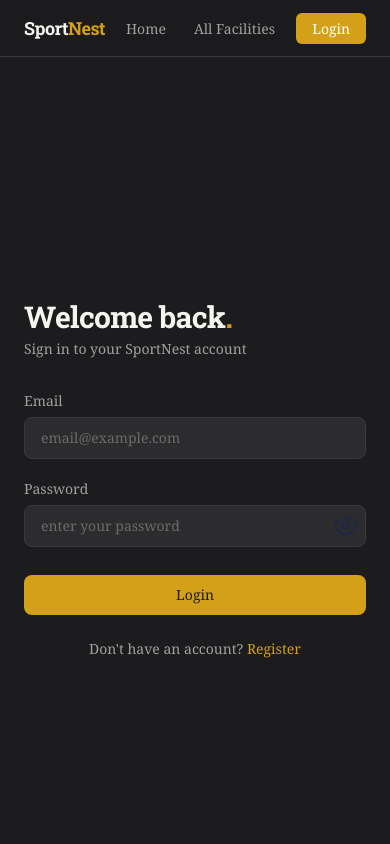
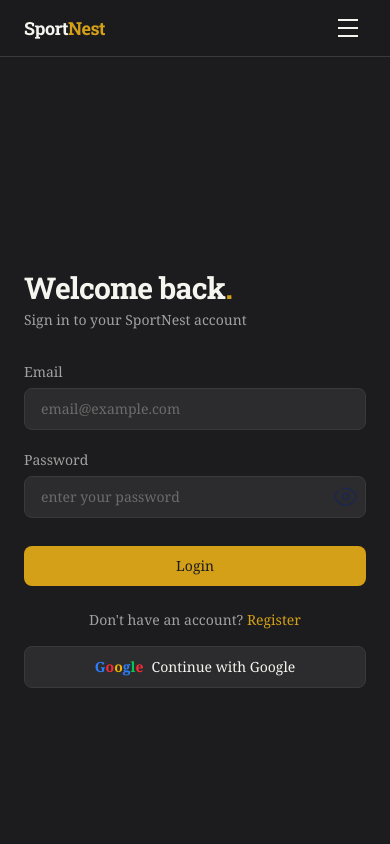
Before and after one commit to abellicose/assignment-09, a Next.js app in the folder frontend/: page /login in a window 390 px wide. Shown: the top 844 px of the page. Built offline with nearby package versions, Linux system fonts and the light colour scheme; no server answers.

Commit message:
Final touches

```diff
--- a/frontend/src/app/login/page.jsx
+++ b/frontend/src/app/login/page.jsx
@@ -2,6 +2,7 @@
 import { useState } from "react";
 import Image from "next/image";
 import { useRouter } from "next/navigation";
+import LoginWithGoogle from "@/comps/LoginWithGoogle";
 
 export default function Login() {
     const [loggingIn, setLoggingIn] = useState(false);
@@ -95,6 +96,7 @@
                 <p className="mt-6 text-center text-sm text-ink-muted">
                     Don't have an account?{" "}
                     <a href="/register" className="text-brand hover:text-brand-light transition-colors">Register</a>
+                    <LoginWithGoogle />
                 </p>
                 {error && (
                     <div className="mt-4 mb-6 rounded-lg border border-red-800 bg-red-950 px-4 py-3">
--- a/frontend/src/app/profile/Sidebar.js
+++ b/frontend/src/app/profile/Sidebar.js
@@ -10,15 +10,15 @@
         { href: "/profile/myfacilities", label: "My Facilities" },
     ];
     return (
-        <nav className="w-48 flex-shrink-0">
-            <ul className="flex flex-col gap-1 list-none p-0 m-0">
+        <nav className="w-full md:w-48 flex-shrink-0">
+            <ul className="flex flex-row md:flex-col gap-1 list-none p-0 m-0 overflow-x-auto">
                 {links.map(({ href, label }) => (
                     <li key={href}>
                         <Link
                             href={href}
                             className={`block rounded-lg px-4 py-2.5 text-sm transition-colors ${
                                 path === href
-                                    ? "bg-surface-muted text-ink font-medium border-l-2 border-brand"
+                                    ? "bg-surface-muted text-ink font-medium border-b-2 border-brand"
                                     : "text-ink-muted hover:text-ink hover:bg-surface-muted"
                             }`}
                         >
--- a/frontend/src/app/profile/layout.js
+++ b/frontend/src/app/profile/layout.js
@@ -3,7 +3,7 @@
 export default function Layout({ children }) {
     return (
         <main className="min-h-screen px-6 py-12">
-            <div className="mx-auto max-w-4xl flex gap-8">
+            <div className="mx-auto max-w-4xl flex flex-col md:flex-row gap-8">
                 <Sidebar />
                 <div className="flex-1 min-w-0">{children}</div>
             </div>
--- a/frontend/src/app/register/page.jsx
+++ b/frontend/src/app/register/page.jsx
@@ -3,6 +3,7 @@
 import { z } from "zod";
 import { useRouter } from "next/navigation";
 import Image from "next/image";
+import LoginWithGoogle from "@/comps/LoginWithGoogle";
 
 const schema = z.object({
     name: z.string().min(1, "Please enter your name"),
@@ -137,6 +138,7 @@
                 <p className="mt-6 text-center text-sm text-ink-muted">
                     Already have an account?{" "}
                     <a href="/login" className="text-brand hover:text-brand-light transition-colors">Login</a>
+                    <LoginWithGoogle />
                 </p>
 
             </div>
--- /dev/null
+++ b/frontend/src/comps/LoginWithGoogle.js
@@ -0,0 +1,17 @@
+export default function LoginWithGoogle() {
+    return (
+        <a
+            href={process.env.NEXT_PUBLIC_API_URL + "/auth/google"}
+            className="flex items-center justify-center gap-2 w-full rounded-lg border border-surface-subtle bg-surface-muted px-4 py-2.5 text-sm font-medium hover:bg-surface-subtle transition-colors mt-4">
+            <span className="font-bold">
+                <span className="text-blue-500">G</span>
+                <span className="text-red-500">o</span>
+                <span className="text-yellow-500">o</span>
+                <span className="text-blue-500">g</span>
+                <span className="text-green-500">l</span>
+                <span className="text-red-500">e</span>
+            </span>
+            <span className="text-ink">Continue with Google</span>
+        </a>
+    );
+}
--- a/frontend/src/comps/NavbarClient.jsx
+++ b/frontend/src/comps/NavbarClient.jsx
@@ -5,6 +5,7 @@
 
 export default function NavbarClient({ loggedIn, name, profileUrl }) {
     const [isLoggingOut, setLoggingOut] = useState(false);
+    const [menuOpen, setMenuOpen] = useState(false);
     const router = useRouter();
 
     async function handleLogout() {
@@ -27,7 +28,7 @@
                     <Link href="/">Sport<span className="text-brand">Nest</span></Link>
                 </h2>
 
-                <nav>
+                <nav className="hidden md:block">
                     <ul className="flex items-center gap-1 list-none m-0 p-0">
                         <li><Link href="/" className="rounded-md px-3 py-1.5 text-sm text-ink-muted hover:bg-surface-muted hover:text-ink transition-colors">Home</Link></li>
                         <li><Link href="/facilities" className="rounded-md px-3 py-1.5 text-sm text-ink-muted hover:bg-surface-muted hover:text-ink transition-colors">All Facilities</Link></li>
@@ -41,7 +42,8 @@
                     </ul>
                 </nav>
 
-                <div>
+                <div className="flex items-center gap-3">
+                    <div className="hidden md:block">
                         {loggedIn ? (
                             <div className="relative group">
                                 <Link href="/profile" className="flex items-center gap-2 cursor-pointer rounded-lg border border-surface-subtle px-2.5 py-1.5 hover:bg-surface-muted transition-colors">
@@ -58,7 +60,7 @@
                                     <li><Link href="/profile/myfacilities/add" className="block rounded-md px-3 py-2 text-sm text-ink hover:bg-surface-muted">Add Facility</Link></li>
                                     <li className="mt-1 border-t border-surface-subtle pt-1">
                                         <button onClick={handleLogout} className="flex w-full rounded-md px-3 py-2 text-sm text-brand hover:bg-orange-50 disabled:opacity-50 cursor-pointer">
-                                        Logout
+                                            {isLoggingOut ? "Logging out..." : "Logout"}
                                         </button>
                                     </li>
                                 </ul>
@@ -70,7 +72,48 @@
                         )}
                     </div>
 
+                    <button
+                        className="md:hidden flex flex-col gap-1.5 p-2 rounded-md hover:bg-surface-muted transition-colors"
+                        onClick={() => setMenuOpen(o => !o)}
+                        aria-label="Toggle menu"
+                    >
+                        <span className={`block w-5 h-0.5 bg-ink transition-transform ${menuOpen ? "rotate-45 translate-y-2" : ""}`} />
+                        <span className={`block w-5 h-0.5 bg-ink transition-opacity ${menuOpen ? "opacity-0" : ""}`} />
+                        <span className={`block w-5 h-0.5 bg-ink transition-transform ${menuOpen ? "-rotate-45 -translate-y-2" : ""}`} />
+                    </button>
                 </div>
+            </div>
+
+            {menuOpen && (
+                <div className="md:hidden border-t border-surface-subtle bg-surface px-6 py-4 flex flex-col gap-1">
+                    <Link href="/" onClick={() => setMenuOpen(false)} className="rounded-md px-3 py-2.5 text-sm text-ink-muted hover:bg-surface-muted hover:text-ink transition-colors">Home</Link>
+                    <Link href="/facilities" onClick={() => setMenuOpen(false)} className="rounded-md px-3 py-2.5 text-sm text-ink-muted hover:bg-surface-muted hover:text-ink transition-colors">All Facilities</Link>
+                    {loggedIn && (
+                        <>
+                            <Link href="/profile/bookings" onClick={() => setMenuOpen(false)} className="rounded-md px-3 py-2.5 text-sm text-ink-muted hover:bg-surface-muted hover:text-ink transition-colors">My Bookings</Link>
+                            <Link href="/profile/myfacilities" onClick={() => setMenuOpen(false)} className="rounded-md px-3 py-2.5 text-sm text-ink-muted hover:bg-surface-muted hover:text-ink transition-colors">Manage My Facilities</Link>
+                            <Link href="/profile/myfacilities/add" onClick={() => setMenuOpen(false)} className="rounded-md px-3 py-2.5 text-sm text-ink-muted hover:bg-surface-muted hover:text-ink transition-colors">Add Facility</Link>
+                        </>
+                    )}
+                    <div className="mt-2 pt-2 border-t border-surface-subtle flex flex-col gap-1">
+                        {loggedIn ? (
+                            <>
+                                <Link href="/profile" onClick={() => setMenuOpen(false)} className="flex items-center gap-2.5 rounded-md px-3 py-2.5 text-sm text-ink hover:bg-surface-muted transition-colors">
+                                    <img src={profileUrl || "/icons/user.svg"} alt="" className="h-6 w-6 rounded-full object-cover" />
+                                    <span className="font-medium">{name}</span>
+                                </Link>
+                                <button onClick={handleLogout} className="w-full text-left rounded-md px-3 py-2.5 text-sm text-brand hover:bg-surface-muted transition-colors">
+                                    {isLoggingOut ? "Logging out..." : "Logout"}
+                                </button>
+                            </>
+                        ) : (
+                                <Link href="/login" onClick={() => setMenuOpen(false)} className="block rounded-md bg-brand px-4 py-2.5 text-sm font-medium text-white text-center hover:bg-brand-dark transition-colors">
+                                    Login
+                                </Link>
+                            )}
+                    </div>
+                </div>
+            )}
         </header>
     );
 }
```
Lines whose indentation alone changed are shown as unchanged.
